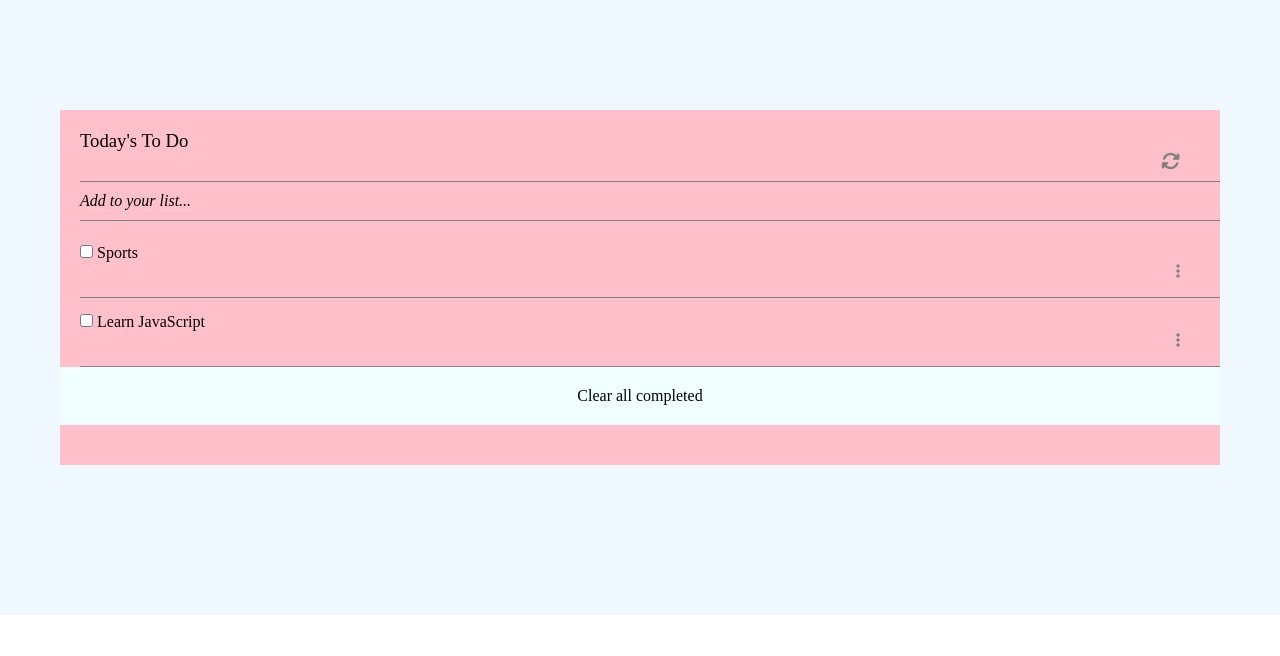
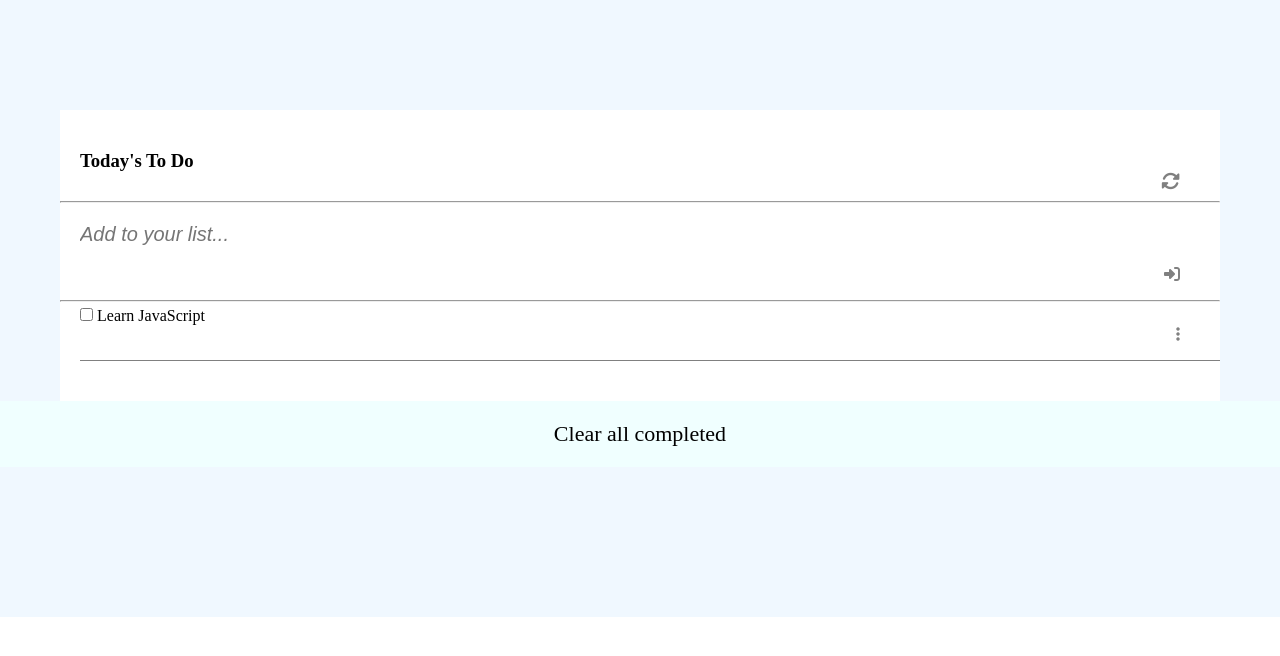
Before and after one commit to SirriRyisa/ToDoList, a website built with webpack: page src/index.html in a window 1280 px wide. Built offline with nearby package versions, Linux system fonts and the light colour scheme.

Commit message:
basic layout rendering with html

```diff
--- a/src/index.html
+++ b/src/index.html
@@ -11,21 +11,15 @@
 <body>
    <main class="main-container">
      <div class="to-do-container">
-       <h3>Today's To Do <span><i class="fas fa-sync-alt"></i></span></h3>
-       <p><i>Add to your list...</i></p><br>
-       <ul>
-         <li class="list-item">
-          <input type="checkbox" id="Sports" name="Sports" value="Sports">
-          <label for="Sports" id="item"> Sports <span><i class="fas fa-ellipsis-v"></i></span></label><br>
-         </li>
-
-         <li class="list-items">
-          <input type="checkbox" id="learnJavaScript" name="learnJavaScript" value="Learn JavaScript">
-          <label for="learnJavaScript" id="items"> Learn JavaScript<span><i class="fas fa-ellipsis-v"></i></span></label><br>
-         </li>
-       </ul>
+       <h3>Today's To Do <span><i class="fas fa-sync-alt"></i></span></h3><hr>
+       <input type="text" class="add-todo" placeholder="Add to your list..."><span class="enter"><i class="fas fa-sign-in-alt"></i></span><br><hr>
+        <ul id="lists">
+          <!-- Dynamic rendering -->
+          </ul>
+       </div>
        <div class="clear-list">Clear all completed</div>
       </div>
    </main>
+   <script src="index.js"></script>
 </body>
 </html>
--- a/src/index.js
+++ b/src/index.js
@@ -1,5 +1,32 @@
 import './style.css';
 
-// const mainContainer = document.querySelector(".main-container");
+// select the Element
+const mainContainer = document.querySelector(".main-container");
+const input = document.getElementById('#sports');
+const label = document.getElementById('#item');
+const clearList = document.querySelector(".clear-list");
+const listItem = document.querySelector('.list-item');
+const addToDo = document.querySelector('.add-todo');
+const contentToDo = document.getElementById('lists')
 
-// let toDo = [];
+// classes names
+
+function myToDo(toDo) {
+  const item = `
+          <li class="list-item">
+            <input type="checkbox" id="sports" name="Sports" value="Sports">
+            <label for="Sports" id="item"> ${toDo}<span><i class="fas fa-ellipsis-v" job="delete" id="0"></i></span></label><br>
+           </li>
+  `;
+  const position = 'beforeend';
+
+  contentToDo.insertAdjacentHTML(position, item);
+}
+
+myToDo("Learn JavaScript");
+
+// document.addEventListener("keyup", function(event) {
+//   if(event.keyboardEvent.keyCode==13) {
+
+//   }
+// })
--- a/src/style.css
+++ b/src/style.css
@@ -19,23 +19,31 @@
   padding-top: 40px;
   padding-bottom: 40px;
   justify-content: center;
-  background-color: pink;
+  background-color: white;
   margin-top: 90px;
 }
 
 h3 {
-  margin-top: -20px;
-  font-weight: 100;
+  margin-top: 0;
+  font-weight: 80px;
   padding-bottom: 10px;
-  border-bottom: 1px solid grey;
   margin-left: 20px;
 }
 
-p {
+.add-todo {
   padding-bottom: 10px;
+  padding-top: 10px;
   border-bottom: 1px solid grey;
   margin-left: 20px;
   margin-top: 10px;
+  margin-bottom: 10px;
+  border: none;
+  font-style: italic;
+  font-size: 20px;
+}
+
+.enter {
+  text-align: center;
 }
 
 .list-item {
@@ -59,6 +67,7 @@ input {
   background-color: azure;
   padding-bottom: 20px;
   padding-top: 20px;
+  font-size: 22px;
 }
 
 .fas {
```
Also changed, not shown: README.md, dist/main.js (deleted).
